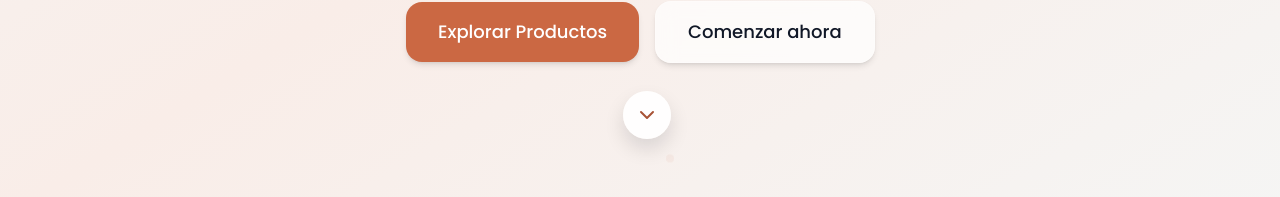
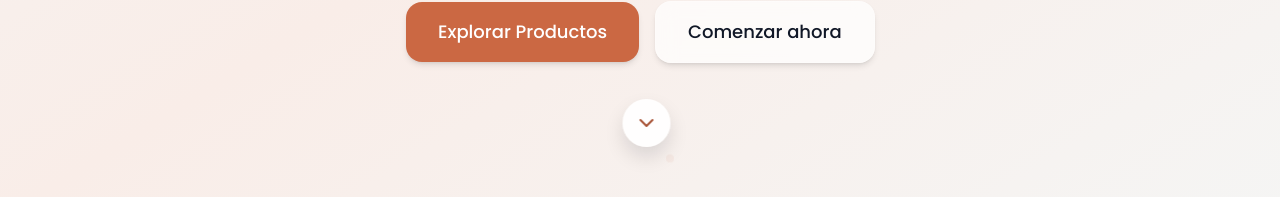
Before and after one commit to alvarolostal/creative-hands, a React (Vite) app in the folder client/: page / in a window 1280 px wide. Shown: the part 580-777 px from the top of the page. Built offline with nearby package versions, Linux system fonts and the light colour scheme; the HTML template or start-up script is replaced by a standard one.

Commit message:
Ajustar posición de la flecha de scroll: mover medio píxel a la izquierda y aumentar el desplazamiento vertical.

```diff
--- a/client/src/index.css
+++ b/client/src/index.css
@@ -200,9 +200,11 @@ button:active {
   /* --tx guarda el translateX; ajusta aquí si quieres moverla más a la derecha/izquierda */
   /* +5px shift right for fine alignment */
   /* increase horizontal correction slightly (was +5px) */
-  --tx: translateX(calc(-50% + 7px));
+  /* ajuste intermedio: mover medio píxel hacia la izquierda respecto a 7px (punto medio visual) */
+  --tx: translateX(calc(-50% + 6.5px));
   /* sit a bit lower: increase offset so it's between the buttons and bottom of screen */
-  top: calc(100% + 1.75rem) !important;
+  /* Incrementado ligeramente para bajar la flecha un pelín */
+  top: calc(100% + 2.25rem) !important;
   transform: var(--tx) translateY(0);
   display: inline-flex;
   align-items: center;
```
